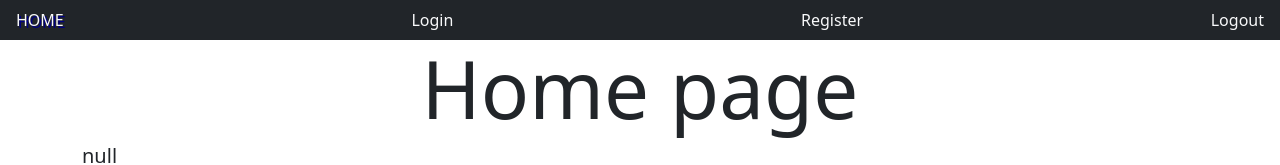
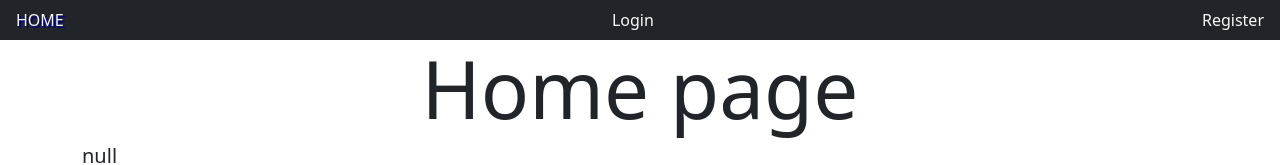
Before and after one commit to KeplerDE/social_network, a Next.js app in the folder client/: page / in a window 1280 px wide. Shown: the top 165 px of the page. Built offline with nearby package versions, Linux system fonts and the light colour scheme.

Commit message:
conditional_links

```diff
--- a/client/components/Nav.js
+++ b/client/components/Nav.js
@@ -1,34 +1,35 @@
 import { useContext } from "react";
 import Link from "next/link";
 import { UserContext } from "../context";
-import { useRouter } from 'next/router';
-
+import { useRouter } from "next/router";
 
 const Nav = () => {
   const { state, setState } = useContext(UserContext);
-
-
   const router = useRouter();
 
   const logout = () => {
     window.localStorage.removeItem('auth');
     setState(null);
-    router.push("/login")
-  }
+    router.push("/login");
+  };
+
   return (
     <nav className="nav bg-dark d-flex justify-content-between">
-      <Link href="/" className="nav-link text-light logo">
-        HOME
-      </Link>
+      <Link href="/" className="nav-link text-light logo">HOME</Link>
+      {state !== null ? (
+        <a onClick={logout} className="nav-link text-light">
+          Logout
+        </a>
+      ) : (
+        <>
           <Link href="/login" className="nav-link text-light">
             Login
           </Link>
           <Link href="/register" className="nav-link text-light">
             Register
           </Link>
-      <a onClick={logout} className="nav-link text-light">
-        Logout
-      </a>
+        </>
+      )}
     </nav>
   );
 };
```
Lines whose indentation alone changed are shown as unchanged.
